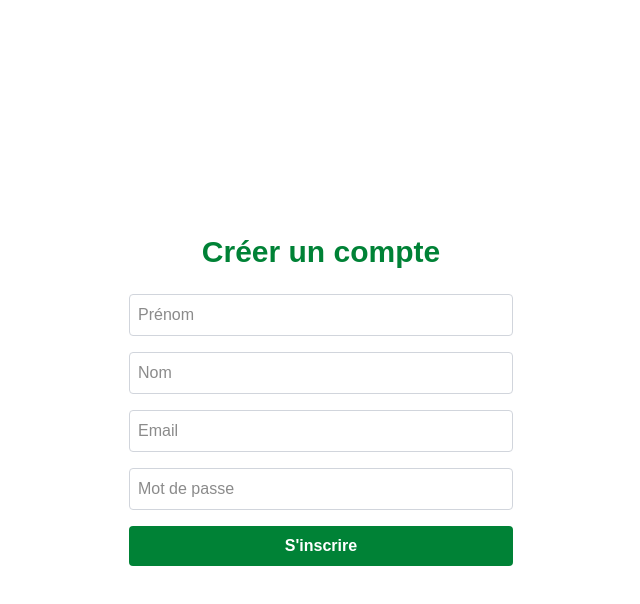
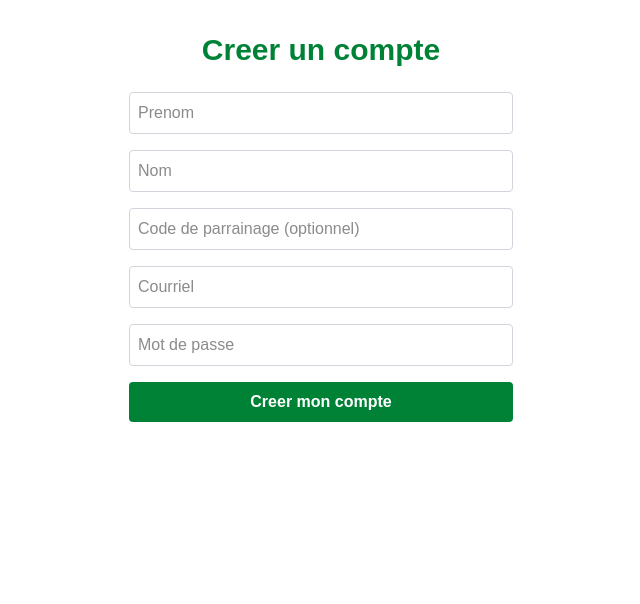
Before and after one commit to bachir23091976/foodsave, a Next.js app in the folder web/: page /register in a window 1280 px wide. Shown: the top 604 px of the page, without its empty margins (319-959 px from the left). Built offline with nearby package versions, Linux system fonts and the light colour scheme.

Commit message:
Complete referral program with registration integration

```diff
--- /dev/null
+++ b/web/app/referral/page.tsx
@@ -0,0 +1,57 @@
+"use client";
+
+import { useEffect, useState } from "react";
+
+export default function ReferralPage() {
+  const [referralCode, setReferralCode] = useState("");
+  const [referralCount, setReferralCount] = useState(0);
+  const [copied, setCopied] = useState(false);
+
+  useEffect(() => {
+    const token = localStorage.getItem("token");
+    if (!token) return;
+
+    fetch("http://localhost:4000/users/referral", {
+      headers: { Authorization: "Bearer " + token },
+    })
+      .then((res) => res.json())
+      .then((data) => {
+        setReferralCode(data.referralCode || "");
+        setReferralCount(data.referralCount || 0);
+      })
+      .catch(() => {});
+  }, []);
+
+  const handleCopy = () => {
+    navigator.clipboard.writeText(referralCode);
+    setCopied(true);
+    setTimeout(() => setCopied(false), 2000);
+  };
+
+  return (
+    <main className="min-h-screen flex flex-col items-center p-8">
+      <h1 className="text-3xl font-bold text-green-700 mb-4">
+        Inviter un ami
+      </h1>
+
+      <p className="text-center text-gray-600 max-w-sm mb-6">
+        Partagez votre code avec un ami. Quand il fait sa premiere commande, vous recevez tous les deux une recompense de fidelite !
+      </p>
+
+      <div className="bg-green-50 border border-green-200 rounded-lg p-6 max-w-sm w-full text-center mb-4">
+        <p className="text-sm text-gray-500 mb-2">Votre code de parrainage</p>
+        <p className="text-2xl font-bold text-green-700 mb-4">{referralCode}</p>
+        <button
+          onClick={handleCopy}
+          className="bg-green-700 text-white rounded p-2 px-6 font-semibold hover:bg-green-800"
+        >
+          {copied ? "Copie !" : "Copier le code"}
+        </button>
+      </div>
+
+      <p className="text-gray-600">
+        Vous avez deja invite <span className="font-bold text-green-700">{referralCount}</span> ami{referralCount > 1 ? "s" : ""}
+      </p>
+    </main>
+  );
+}
--- a/web/app/register/page.tsx
+++ b/web/app/register/page.tsx
@@ -1,46 +1,63 @@
 "use client";
 
 import { useState } from "react";
+import { useRouter } from "next/navigation";
 
 export default function RegisterPage() {
+  const [firstName, setFirstName] = useState("");
+  const [lastName, setLastName] = useState("");
   const [email, setEmail] = useState("");
   const [password, setPassword] = useState("");
-  const [firstName, setFirstName] = useState("");
-  const [lastName, setLastName] = useState("");
-  const [message, setMessage] = useState("");
+  const [referralCode, setReferralCode] = useState("");
+  const [error, setError] = useState("");
+  const [loading, setLoading] = useState(false);
+  const router = useRouter();
 
   const handleSubmit = async (e: React.FormEvent) => {
     e.preventDefault();
-    setMessage("");
+    setError("");
+    setLoading(true);
 
     try {
       const res = await fetch("http://localhost:4000/auth/register", {
         method: "POST",
         headers: { "Content-Type": "application/json" },
-        body: JSON.stringify({ email, password, firstName, lastName, role: "CLIENT" }),
+        body: JSON.stringify({
+          firstName,
+          lastName,
+          email,
+          password,
+          role: "CLIENT",
+          referralCode,
+        }),
       });
 
       const data = await res.json();
 
       if (!res.ok) {
-        setMessage(data.message || "Une erreur est survenue");
+        setError(data.message || "Erreur lors de l inscription");
+        setLoading(false);
         return;
       }
 
-      setMessage("Compte créé avec succès ! Vous pouvez maintenant vous connecter.");
+      localStorage.setItem("token", data.token);
+      router.push("/offers");
     } catch {
-      setMessage("Impossible de contacter le serveur");
+      setError("Impossible de contacter le serveur");
+      setLoading(false);
     }
   };
 
   return (
-    <main className="min-h-screen flex flex-col items-center justify-center p-8">
-      <h1 className="text-3xl font-bold text-green-700 mb-6">Créer un compte</h1>
+    <main className="min-h-screen flex flex-col items-center p-8">
+      <h1 className="text-3xl font-bold text-green-700 mb-6">
+        Creer un compte
+      </h1>
 
       <form onSubmit={handleSubmit} className="flex flex-col gap-4 w-full max-w-sm">
         <input
           type="text"
-          placeholder="Prénom"
+          placeholder="Prenom"
           value={firstName}
           onChange={(e) => setFirstName(e.target.value)}
           className="border border-gray-300 rounded p-2"
@@ -55,8 +72,15 @@ export default function RegisterPage() {
           required
         />
         <input
+          type="text"
+          placeholder="Code de parrainage (optionnel)"
+          value={referralCode}
+          onChange={(e) => setReferralCode(e.target.value)}
+          className="border border-gray-300 rounded p-2"
+        />
+        <input
           type="email"
-          placeholder="Email"
+          placeholder="Courriel"
           value={email}
           onChange={(e) => setEmail(e.target.value)}
           className="border border-gray-300 rounded p-2"
@@ -70,15 +94,17 @@ export default function RegisterPage() {
           className="border border-gray-300 rounded p-2"
           required
         />
+
         <button
           type="submit"
-          className="bg-green-700 text-white rounded p-2 font-semibold hover:bg-green-800"
+          disabled={loading}
+          className="bg-green-700 text-white rounded p-2 font-semibold hover:bg-green-800 disabled:bg-gray-300"
         >
-          S&apos;inscrire
+          {loading ? "Creation..." : "Creer mon compte"}
         </button>
       </form>
 
-      {message && <p className="mt-4 text-gray-700">{message}</p>}
+      {error && <p className="mt-4 text-red-600">{error}</p>}
     </main>
   );
 }
```
